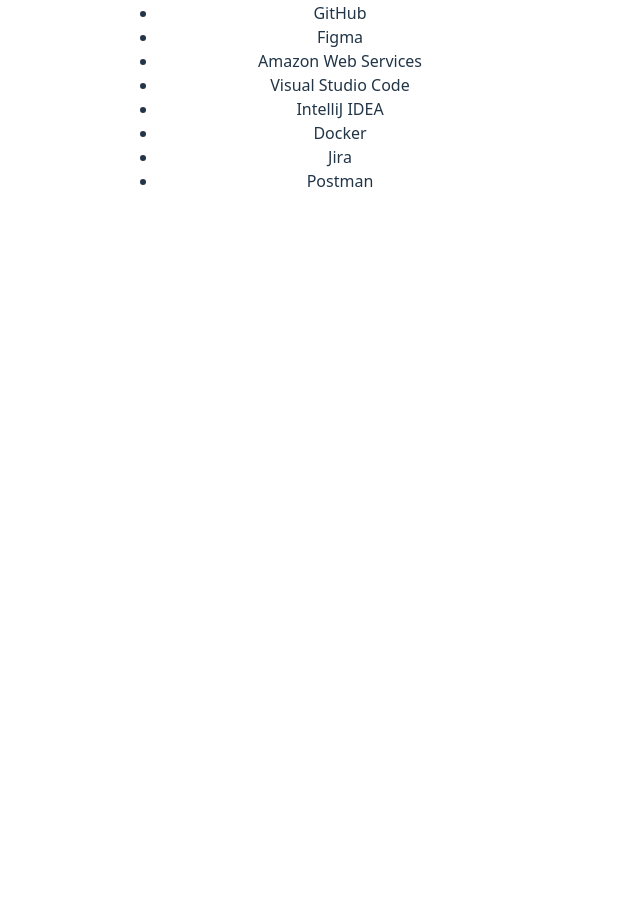
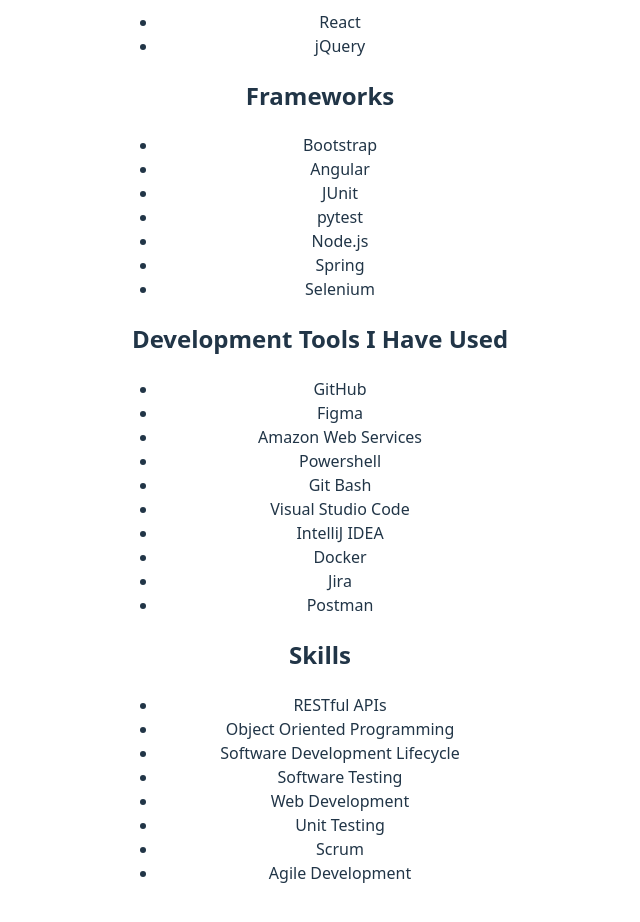
Before and after one commit to rcb2957/portfolio, a React (Vite) app in the folder personal-site/: page /work in a window 1280 px wide. Shown: the part 520-1442 px from the top of the page, without its empty margins (320-960 px from the left). Before the commit the page ends 800 px from the top, so only its background shows below. Built offline with nearby package versions, Linux system fonts and the light colour scheme.

Commit message:
Added Frameworks, Libraries, and Skills

```diff
--- a/personal-site/src/About.jsx
+++ b/personal-site/src/About.jsx
@@ -18,15 +18,34 @@
                 <li>XML</li>
                 <li>HTML5</li>
                 <li>CSS3</li>
+                <li>PHP</li>
+                <li>C</li>
             </ul>
 
-            <h2></h2>
+            <h2>Libraries</h2>
+            <ul>
+                <li>React</li>
+                <li>jQuery</li>
+            </ul>
+
+            <h2>Frameworks</h2>
+            <ul>
+                <li>Bootstrap</li>
+                <li>Angular</li>
+                <li>JUnit</li>
+                <li>pytest</li>
+                <li>Node.js</li>
+                <li>Spring</li>
+                <li>Selenium</li>
+            </ul>
 
             <h2>Development Tools I Have Used</h2>
             <ul>
                 <li>GitHub</li>
                 <li>Figma</li>
                 <li>Amazon Web Services</li>
+                <li>Powershell</li>
+                <li>Git Bash</li>
                 <li>Visual Studio Code</li>
                 <li>IntelliJ IDEA</li>
                 <li>Docker</li>
@@ -34,7 +53,17 @@
                 <li>Postman</li>
             </ul>
 
-
+            <h2>Skills</h2>
+            <ul>
+                <li>RESTful APIs</li>
+                <li>Object Oriented Programming</li>
+                <li>Software Development Lifecycle</li>
+                <li>Software Testing</li>
+                <li>Web Development</li>
+                <li>Unit Testing</li>
+                <li>Scrum</li>
+                <li>Agile Development</li>
+            </ul>
         </>
     );
 }
```
